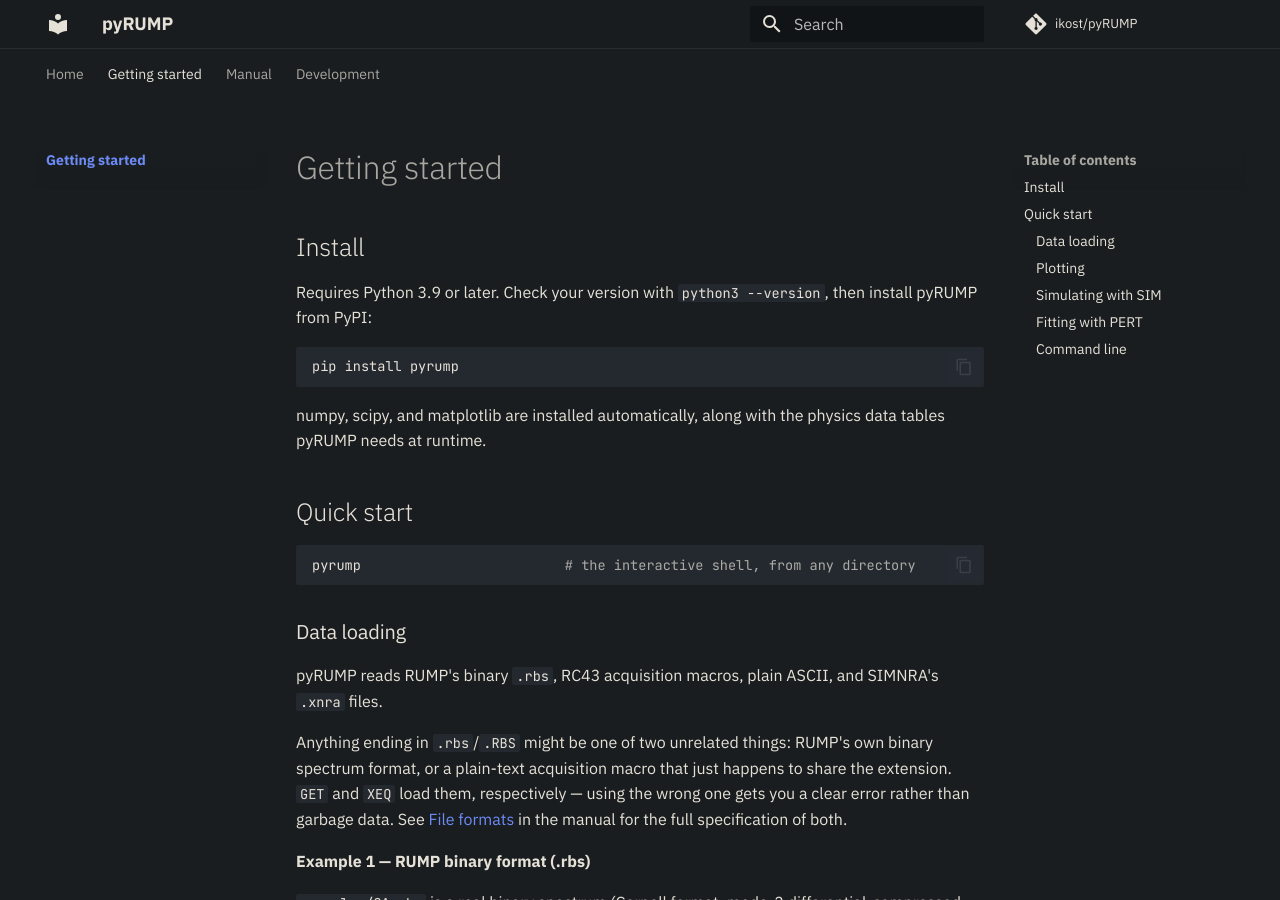
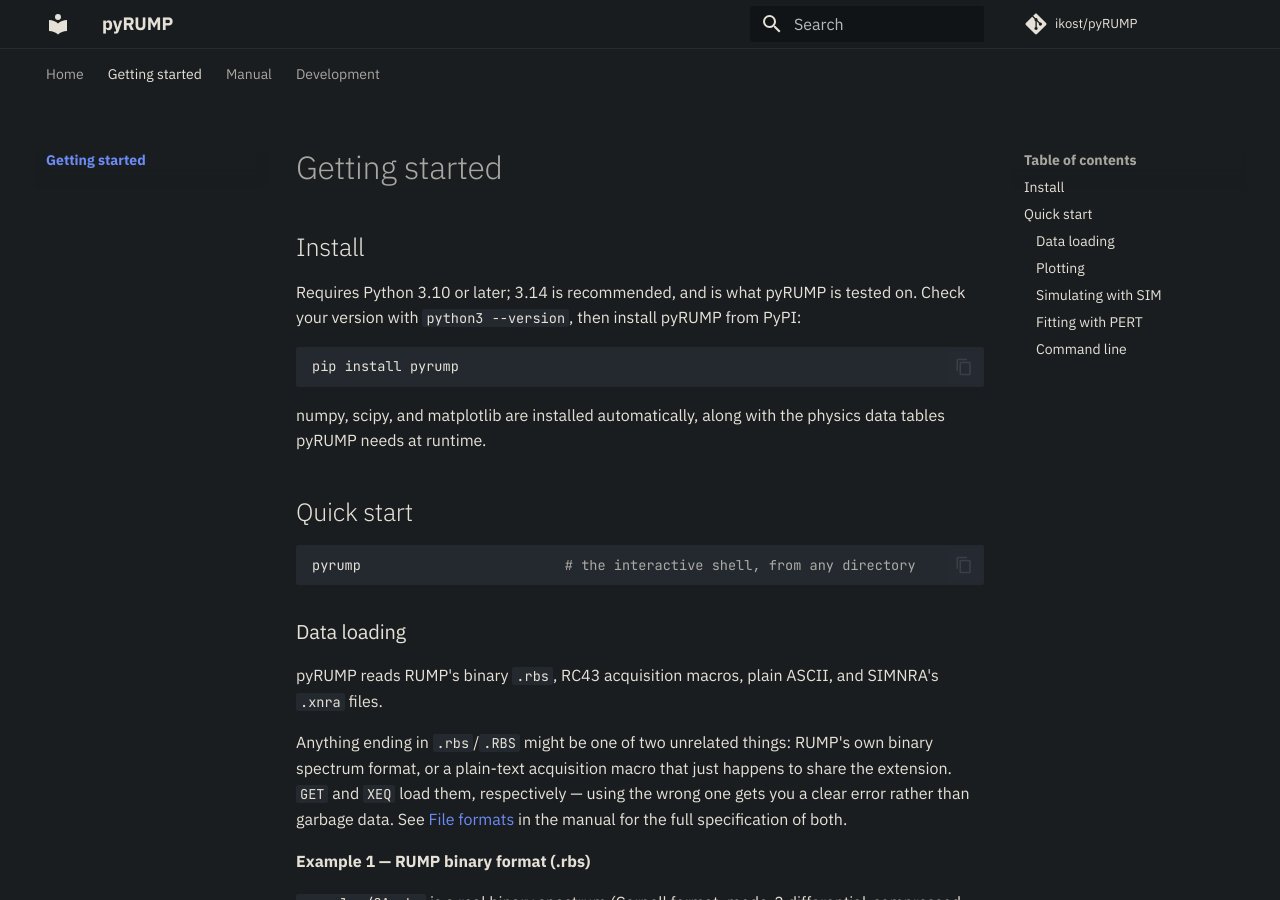
Before and after one commit to ikost/pyRUMP, an MkDocs documentation site: the page built from docs/getting-started/index.md, in a window 1280 px wide and 900 px high. Built offline with MkDocs 1.6.1 and Material for MkDocs 9.7.7, drawn with Linux system fonts in a browser that asks for light colours; comment, search, counter and statistics services are not loaded.

Commit message:
Require Python 3.10+, recommend and test on 3.14
numpy>=1.26 already needs 3.10, so the 3.9 floor was not real. The
README, the getting-started page and pyproject's requires-python and
classifiers now agree: 3.10 minimum, 3.14 recommended and tested.

Co-Authored-By: Claude Opus 5.5 <noreply@anthropic.com>

````diff
--- a/docs/getting-started/index.md
+++ b/docs/getting-started/index.md
@@ -2,8 +2,9 @@
 
 ## Install
 
-Requires Python 3.9 or later. Check your version with `python3 --version`,
-then install pyRUMP from PyPI:
+Requires Python 3.10 or later; 3.14 is recommended, and is what pyRUMP is
+tested on. Check your version with `python3 --version`, then install pyRUMP
+from PyPI:
 
 ```bash
 pip install pyrump
--- a/pyproject.toml
+++ b/pyproject.toml
@@ -7,7 +7,7 @@ name = "pyrump"
 version = "1.5.1"
 description = "Rutherford backscattering spectrometry simulation and analysis, reimplemented in Python"
 readme = "README.md"
-requires-python = ">=3.9"
+requires-python = ">=3.10"
 license = { text = "MIT" }
 authors = [
     { name = "Ilya Kostanovski", email = "ilya.kostanovski@mpi-halle.mpg.de" },
@@ -17,11 +17,11 @@ classifiers = [
     "Intended Audience :: Science/Research",
     "Topic :: Scientific/Engineering :: Physics",
     "License :: OSI Approved :: MIT License",
-    "Programming Language :: Python :: 3.9",
     "Programming Language :: Python :: 3.10",
     "Programming Language :: Python :: 3.11",
     "Programming Language :: Python :: 3.12",
     "Programming Language :: Python :: 3.13",
+    "Programming Language :: Python :: 3.14",
 ]
 dependencies = [
     "numpy>=1.26",
````
Also changed, not shown: README.md (+3 -2 lines).
